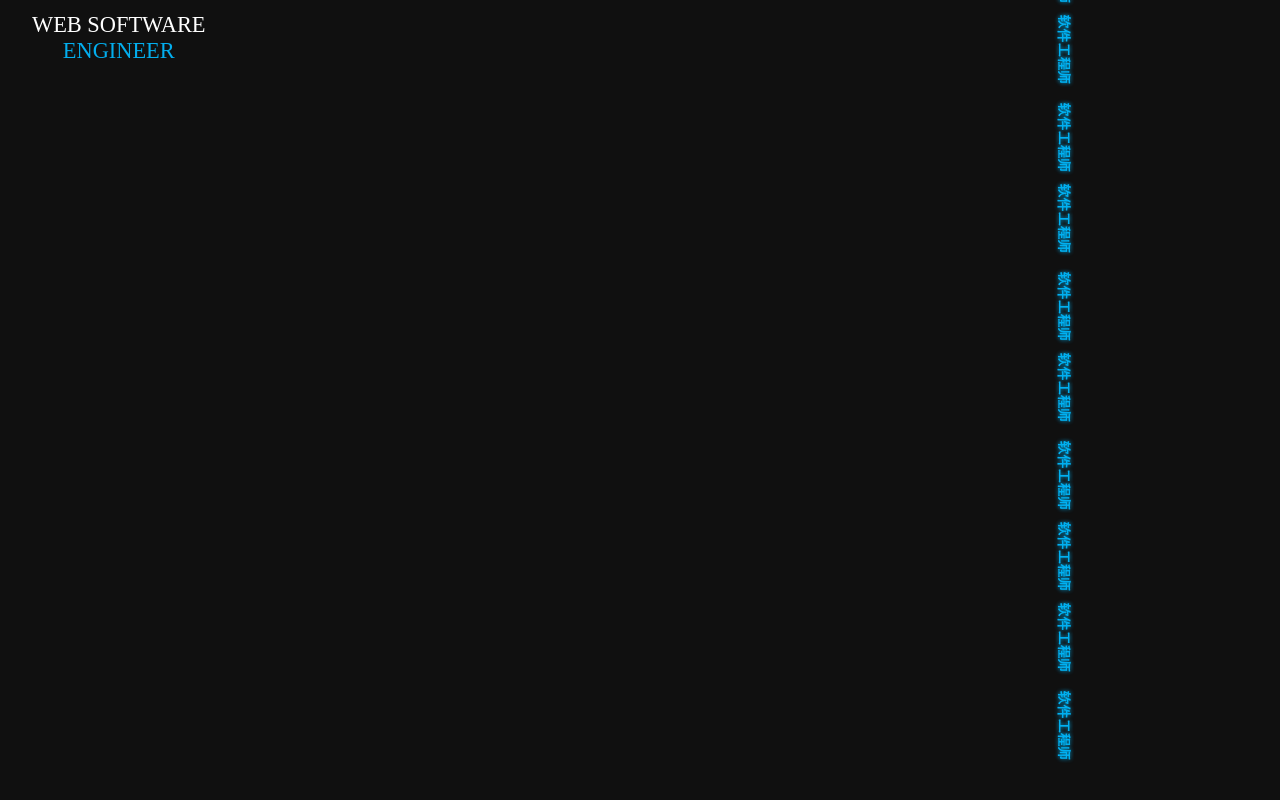
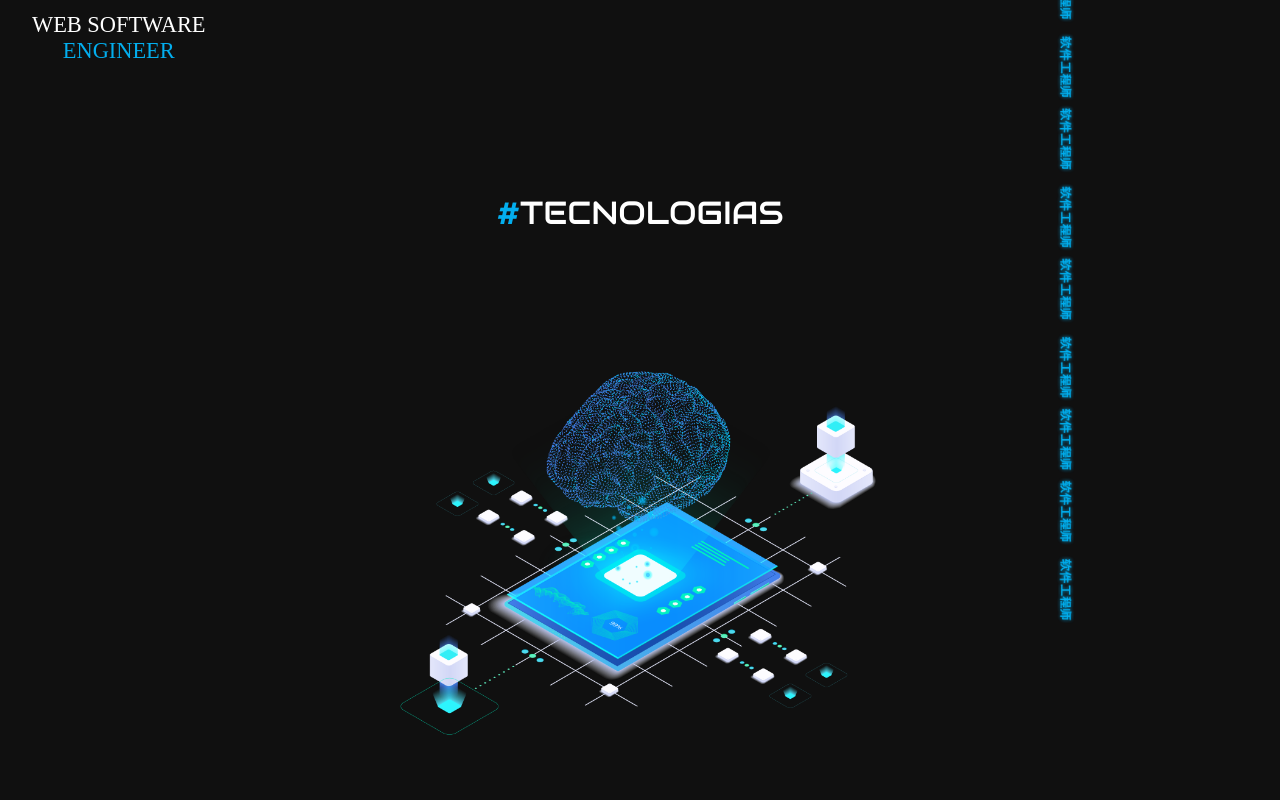
Before and after one commit to leonardosilvabras/portfolio, a React (Create React App) app in the folder client/: page / in a window 1280 px wide. Shown: the part 656-1456 px from the top of the page. Before the commit the page ends 1424 px from the top, so only its background shows below. Built offline with nearby package versions, Linux system fonts and the light colour scheme; a web font is replaced by a local one.

Commit message:
Pagina about e componentes

```diff
--- a/client/public/index.html
+++ b/client/public/index.html
@@ -13,8 +13,11 @@
 
     <link rel="preconnect" href="https://fonts.googleapis.com">
     <link rel="preconnect" href="https://fonts.gstatic.com" crossorigin>
+
     <link href="https://fonts.googleapis.com/css2?family=Alatsi&display=swap" rel="stylesheet">
     <link href="https://fonts.googleapis.com/css2?family=Aldrich&display=swap" rel="stylesheet">
+    <link href="https://fonts.googleapis.com/css2?family=Audiowide&display=swap" rel="stylesheet">
+
     <title>Leonardo Silva</title>
   </head>
   <body>
--- a/client/src/App.js
+++ b/client/src/App.js
@@ -1,11 +1,13 @@
 import Home from "./pages/main";
 import Nav from "./components/nav";
+import About from "./pages/about";
 
 function App() {
   return (
     <div>
       <Nav />
       <Home />
+      <About />
     </div>
   );
 }
--- /dev/null
+++ b/client/src/pages/about.js
@@ -0,0 +1,59 @@
+import styled from "styled-components";
+import { PrimaryColor } from "../colors";
+import Image from '../assets/images/vetor.png'
+
+const About = () => {
+  const Content = styled.div`
+    display: flex;
+    flex-direction: column;
+    width: 100%;
+    height: 100vh;
+  `;
+
+  const TitleContainer = styled.div`
+    width: 100%;
+    display: flex;
+    justify-content: center;
+    align-items: center;
+  `;
+  const Title = styled.h2`
+    margin-top: 3rem;
+
+    font-family: "Audiowide";
+    font-style: normal;
+    font-weight: 400;
+    font-size: 2rem;
+    text-transform: uppercase;
+    color: white;
+  `;
+
+  const Vetor = styled.div`
+    position: absolute;
+    display: flex;
+    justify-content: center;
+    align-items: center;
+
+    width: 100%;
+    height: 100vh;
+
+    img {
+        width: 40%;
+    }
+  `;
+
+  return (
+    <Content>
+      <TitleContainer>
+        <Title>
+          <span style={{ color: PrimaryColor }}>#</span>
+          Tecnologias
+        </Title>
+      </TitleContainer>
+      <Vetor>
+        <img src={Image} />
+      </Vetor>
+    </Content>
+  );
+};
+
+export default About;
--- a/client/src/pages/main.js
+++ b/client/src/pages/main.js
@@ -9,6 +9,8 @@ const Japan = () => {
     position: absolute;
     top: 20%;
     right: 16%;
+
+    img { height: 70rem; }
 
     @media (max-width: 850px) {
       display: none;
```
Also changed, not shown: client/src/assets/images/vetor.png (added).
